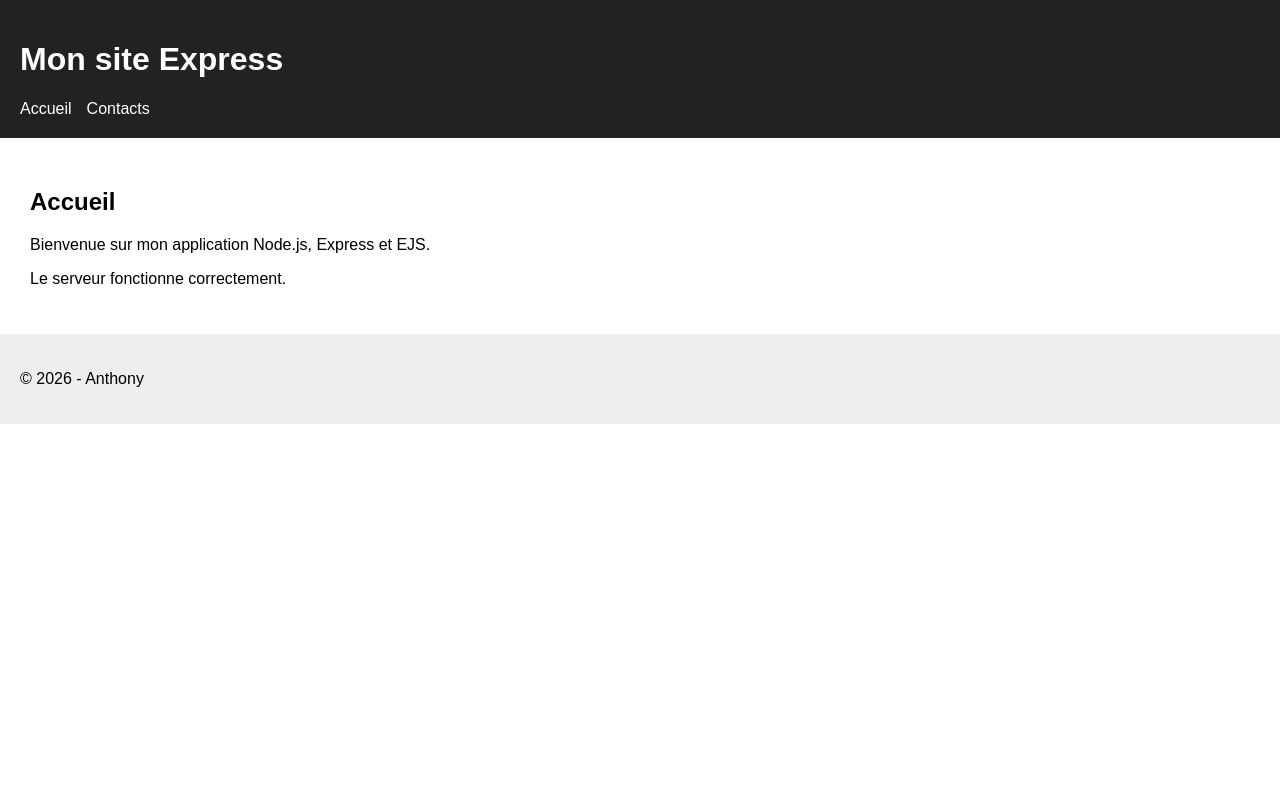
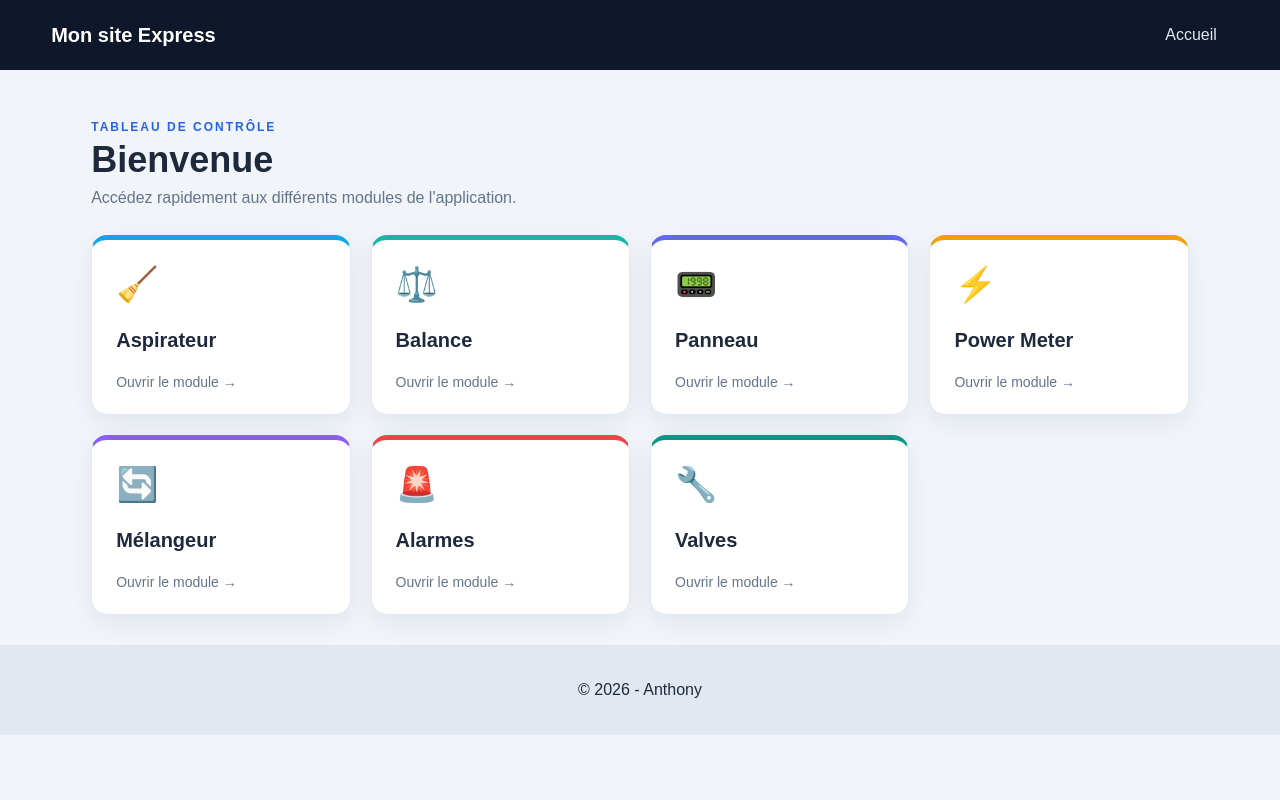
Before and after one commit to Anthony-Pasto/PFI_Integration, a Node project: template views/pages/index.ejs in a window 1280 px wide. Run offline with Node 20 templates, Linux system fonts and the light colour scheme; the template is opened without the code that fills it, so the values that code supplies are empty; some libraries are stand-ins or nearby versions.

Commit message:
belle source

```diff
--- a/app.js
+++ b/app.js
@@ -117,7 +117,6 @@ app.use('/melangeur', require('./routes/MELANGEUR'));
 app.use('/alarmes', require('./routes/ALARMES'));
 app.use('/valves', require('./routes/VALVES'));
 
-app.use('/contacts', require('./routes/contacts'));
 app.use((req, res) => res.status(404).render('pages/404', { title: 'Page introuvable' }));
 app.use((err, req, res, next) => {
   res.locals.message = err.message;
--- a/public/css/style.css
+++ b/public/css/style.css
@@ -1,9 +1,165 @@
-body { font-family: Arial, sans-serif; margin: 0; }
-header { padding: 20px; background: #222; color: white; }
-nav a { color: white; margin-right: 15px; text-decoration: none; }
-main { padding: 30px; }
-footer { padding: 20px; background: #eee; }
-form div { margin-bottom: 15px; }
-label { display: block; margin-bottom: 5px; }
-input, textarea { box-sizing: border-box; padding: 8px; width: min(100%, 300px); }
-button { padding: 10px 20px; }
+* {
+    box-sizing: border-box;
+}
+
+body {
+    min-height: 100vh;
+    margin: 0;
+    font-family: Arial, sans-serif;
+    color: #1e293b;
+    background: #f1f5f9;
+}
+
+header {
+    display: flex;
+    align-items: center;
+    justify-content: space-between;
+    gap: 20px;
+    padding: 18px 4%;
+    background: #0f172a;
+    color: white;
+}
+
+header h1 {
+    margin: 0;
+    font-size: 20px;
+}
+
+nav {
+    display: flex;
+    gap: 10px;
+}
+
+nav a {
+    padding: 8px 12px;
+    border-radius: 8px;
+    color: #e2e8f0;
+    text-decoration: none;
+}
+
+nav a:hover {
+    background: #1e293b;
+    color: white;
+}
+
+main {
+    padding: 30px 4%;
+}
+
+.dashboard {
+    max-width: 1200px;
+    margin: auto;
+}
+
+.dashboard-intro {
+    margin: 20px 0 28px;
+}
+
+.dashboard-intro h2 {
+    margin: 5px 0 8px;
+    font-size: 36px;
+}
+
+.dashboard-intro p:last-child {
+    margin: 0;
+    color: #64748b;
+}
+
+.eyebrow {
+    margin: 0;
+    color: #2563eb;
+    font-size: 12px;
+    font-weight: bold;
+    letter-spacing: 2px;
+}
+
+.module-grid {
+    display: grid;
+    grid-template-columns: repeat(auto-fit, minmax(220px, 1fr));
+    gap: 20px;
+}
+
+.module-card {
+    display: flex;
+    min-height: 180px;
+    flex-direction: column;
+    padding: 24px;
+    border: 1px solid #e2e8f0;
+    border-radius: 16px;
+    background: white;
+    color: #1e293b;
+    text-decoration: none;
+    box-shadow: 0 8px 24px rgba(15, 23, 42, 0.07);
+    transition: transform 180ms ease, box-shadow 180ms ease;
+}
+
+.module-card:hover {
+    transform: translateY(-5px);
+    box-shadow: 0 14px 30px rgba(15, 23, 42, 0.13);
+}
+
+.module-icon {
+    margin-bottom: 25px;
+    font-size: 34px;
+}
+
+.module-name {
+    font-size: 20px;
+    font-weight: bold;
+}
+
+.module-action {
+    margin-top: auto;
+    padding-top: 18px;
+    color: #64748b;
+    font-size: 14px;
+}
+
+.aspirateur { border-top: 5px solid #0ea5e9; }
+.balance { border-top: 5px solid #14b8a6; }
+.panneau { border-top: 5px solid #6366f1; }
+.powermeter { border-top: 5px solid #f59e0b; }
+.melangeur { border-top: 5px solid #8b5cf6; }
+.alarmes { border-top: 5px solid #ef4444; }
+.valves { border-top: 5px solid #0d9488; }
+
+footer {
+    padding: 20px 4%;
+    background: #e2e8f0;
+    text-align: center;
+}
+
+form div {
+    margin-bottom: 15px;
+}
+
+label {
+    display: block;
+    margin-bottom: 5px;
+}
+
+input,
+textarea {
+    box-sizing: border-box;
+    padding: 8px;
+    width: min(100%, 300px);
+}
+
+button {
+    padding: 10px 20px;
+}
+
+@media (max-width: 600px) {
+    header {
+        align-items: flex-start;
+        flex-direction: column;
+    }
+
+    nav {
+        flex-wrap: wrap;
+    }
+
+    .dashboard-intro h2 {
+        font-size: 28px;
+    }
+}
--- a/views/pages/index.ejs
+++ b/views/pages/index.ejs
@@ -1,6 +1,64 @@
 <!DOCTYPE html>
-<html lang="fr"><head><%- include('../partials/head') %></head><body>
-<%- include('../partials/header') %>
-<main><h2>Accueil</h2><p>Bienvenue sur mon application Node.js, Express et EJS.</p><p>Le serveur fonctionne correctement.</p></main>
-<%- include('../partials/footer') %>
-</body></html>
+<html lang="fr">
+
+<head><%- include('../partials/head') %></head>
+
+<body>
+    <%- include('../partials/header') %>
+<!-- Generer par AI -->
+    <main class="dashboard">
+        <section class="dashboard-intro">
+            <p class="eyebrow">TABLEAU DE CONTRÔLE</p>
+            <h2>Bienvenue</h2>
+            <p>Accédez rapidement aux différents modules de l'application.</p>
+        </section>
+
+        <section class="module-grid" aria-label="Modules disponibles">
+            <a class="module-card aspirateur" href="/aspirateur">
+                <span class="module-icon">🧹</span>
+                <span class="module-name">Aspirateur</span>
+                <span class="module-action">Ouvrir le module →</span>
+            </a>
+
+            <a class="module-card balance" href="/balance">
+                <span class="module-icon">⚖️</span>
+                <span class="module-name">Balance</span>
+                <span class="module-action">Ouvrir le module →</span>
+            </a>
+
+            <a class="module-card panneau" href="/panneau">
+                <span class="module-icon">📟</span>
+                <span class="module-name">Panneau</span>
+                <span class="module-action">Ouvrir le module →</span>
+            </a>
+
+            <a class="module-card powermeter" href="/powermeter">
+                <span class="module-icon">⚡</span>
+                <span class="module-name">Power Meter</span>
+                <span class="module-action">Ouvrir le module →</span>
+            </a>
+
+            <a class="module-card melangeur" href="/melangeur">
+                <span class="module-icon">🔄</span>
+                <span class="module-name">Mélangeur</span>
+                <span class="module-action">Ouvrir le module →</span>
+            </a>
+
+            <a class="module-card alarmes" href="/alarmes">
+                <span class="module-icon">🚨</span>
+                <span class="module-name">Alarmes</span>
+                <span class="module-action">Ouvrir le module →</span>
+            </a>
+
+            <a class="module-card valves" href="/valves">
+                <span class="module-icon">🔧</span>
+                <span class="module-name">Valves</span>
+                <span class="module-action">Ouvrir le module →</span>
+            </a>
+        </section>
+    </main>
+<!-- Fin Generer par AI -->
+    <%- include('../partials/footer') %>
+</body>
+
+</html>
--- a/views/partials/header.ejs
+++ b/views/partials/header.ejs
@@ -1 +1 @@
-<header><h1>Mon site Express</h1><nav><a href="/">Accueil</a><a href="/contacts">Contacts</a></nav></header>
+<header><h1>Mon site Express</h1><nav><a href="/">Accueil</a></nav></header>
```
Also changed, not shown: A_Faire.md (added, +1 -0 lines), README.md.
